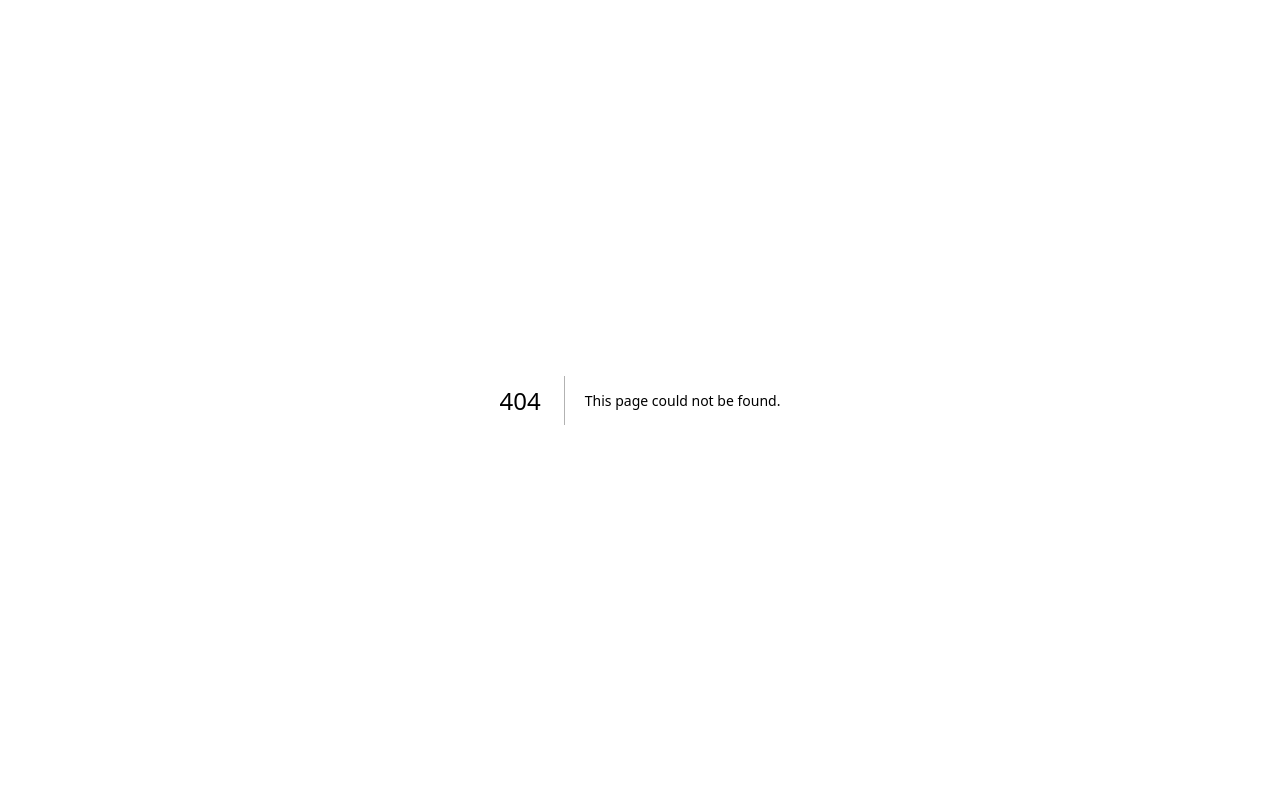
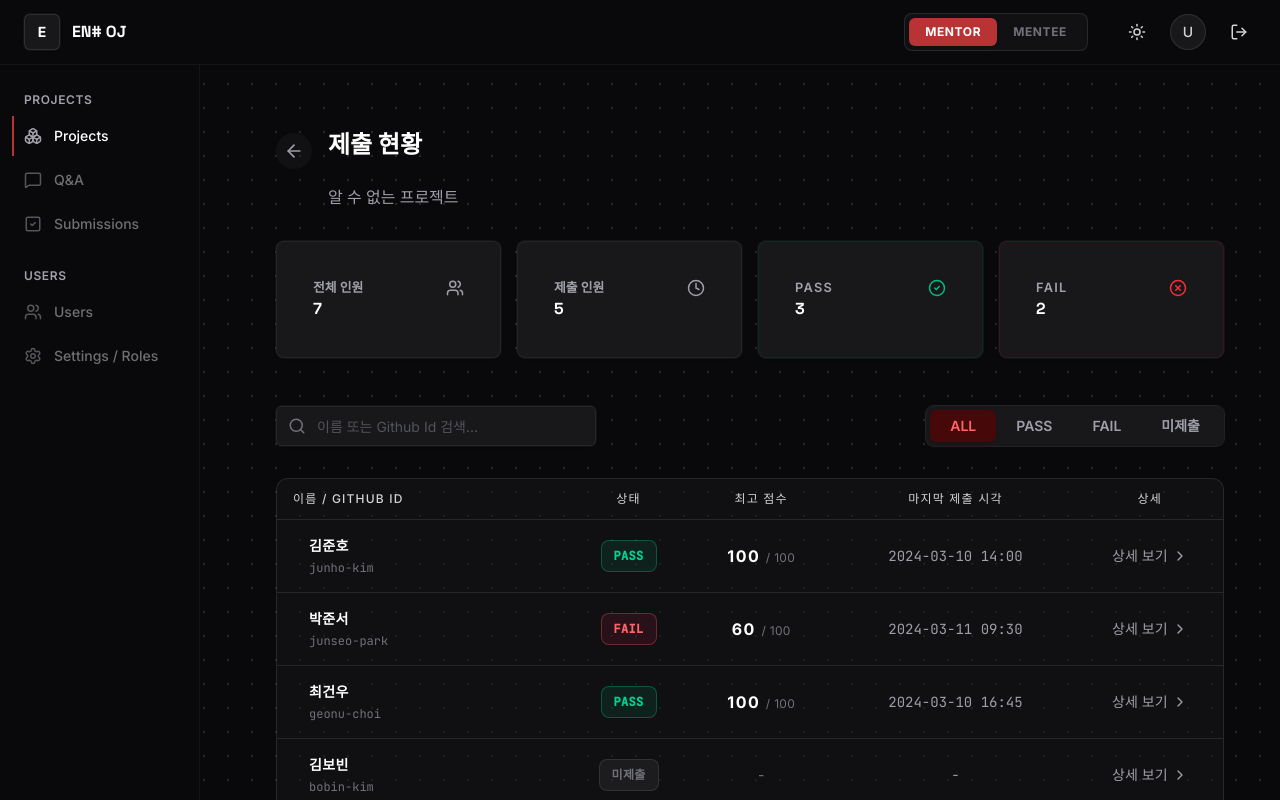
Before and after one commit to EnBuGi/Enbugi-client, a Next.js app: page /mentor/projects/1/submissions in a window 1280 px wide. Before the commit this address had no page. Shown: the top 800 px of the page. Built offline with nearby package versions, Linux system fonts and the light colour scheme; a web font is replaced by a local one.

Commit message:
[Feat] 멘토 프로젝트 제출 현황 페이지 구현

```diff
--- /dev/null
+++ b/src/app/mentor/projects/[id]/submissions/page.tsx
@@ -0,0 +1,19 @@
+import React from 'react';
+import { SubmissionList } from '@/features/mentor-projects/ui/SubmissionList';
+import { MOCK_PROJECTS } from '@/features/mentor-projects/api/projects';
+
+export default async function MentorProjectSubmissionsPage({
+  params,
+}: {
+  params: Promise<{ id: string }>;
+}) {
+  const resolvedParams = await params;
+  const project = MOCK_PROJECTS.find(p => p.id === resolvedParams.id);
+  const projectTitle = project ? project.title : '알 수 없는 프로젝트';
+
+  return (
+    <div className="w-full max-w-[1200px] mx-auto p-8">
+      <SubmissionList projectId={resolvedParams.id} projectTitle={projectTitle} />
+    </div>
+  );
+}
--- /dev/null
+++ b/src/features/mentor-projects/ui/SubmissionList.tsx
@@ -0,0 +1,199 @@
+'use client';
+
+import React, { useState } from 'react';
+import Link from 'next/link';
+import { useRouter } from 'next/navigation';
+import { Search, ArrowLeft, Users, Clock, CheckCircle2, XCircle, ChevronRight } from 'lucide-react';
+
+import { Text } from '@/shared/components/ui/Text';
+import { Button } from '@/shared/components/ui/Button';
+import { InputBox } from '@/shared/components/ui/InputBox/InputBox';
+import { Card } from '@/shared/components/ui/Card/Card';
+import { Badge } from '@/shared/components/ui/badge/Badge';
+import {
+  Table,
+  TableHeader,
+  TableRow,
+  TableHead,
+  TableBody,
+  TableCell,
+} from '@/shared/components/ui/Table';
+
+import { useMentorSubmissions } from '@/features/mentor-projects/hooks/useSubmissions';
+
+export function SubmissionList({ projectId, projectTitle }: { projectId: string; projectTitle: string }) {
+  const router = useRouter();
+  const [search, setSearch] = useState('');
+  const [filterType, setFilterType] = useState<'ALL' | 'PASS' | 'FAIL' | '미제출'>('ALL');
+
+  const { data: submissions = [], isLoading } = useMentorSubmissions(projectId);
+
+  const stats = {
+    total: submissions.length,
+    submitted: submissions.filter(s => s.status !== '미제출').length,
+    pass: submissions.filter(s => s.status === 'PASS').length,
+    fail: submissions.filter(s => s.status === 'FAIL').length,
+  };
+
+  const filteredSubmissions = submissions.filter(sub => {
+    const matchesSearch = sub.name.includes(search) || sub.gitId.includes(search);
+    const matchesFilter = filterType === 'ALL' || sub.status === filterType;
+    return matchesSearch && matchesFilter;
+  });
+
+  const getStatusBadgeOptions = (status: string) => {
+    switch (status) {
+      case 'PASS': return { intent: 'success' as const, tone: 'soft' as const, text: 'PASS', colorClass: 'text-emerald-400 border-emerald-400/30' };
+      case 'FAIL': return { intent: 'danger' as const, tone: 'soft' as const, text: 'FAIL', colorClass: 'text-red-400 border-red-400/30' };
+      default: return { intent: 'neutral' as const, tone: 'soft' as const, text: '미제출', colorClass: 'text-zinc-500 border-white/10' };
+    }
+  };
+
+  return (
+    <div className="flex flex-col gap-8">
+      {/* Header Section */}
+      <div className="flex items-start gap-4">
+        <button
+          onClick={() => router.push('/mentor/projects')}
+          className="mt-1 p-2 bg-surfaceHighlight/30 hover:bg-surfaceHighlight/60 rounded-full text-zinc-400 hover:text-white transition-colors"
+        >
+          <ArrowLeft size={20} />
+        </button>
+        <div className="flex flex-col gap-2">
+          <h1 className="text-2xl font-bold text-white mb-4">
+            제출 현황
+          </h1>
+          <Text variant="large" className="text-zinc-400 font-medium">
+            {projectTitle}
+          </Text>
+        </div>
+      </div>
+
+      {/* Stats Cards */}
+      <div className="grid grid-cols-2 md:grid-cols-4 gap-4">
+        <Card className="p-5 flex flex-col gap-3 justify-between">
+          <div className="flex justify-between items-center text-zinc-400">
+            <Text variant="small" className="font-semibold">전체 인원</Text>
+            <Users size={18} />
+          </div>
+          <Text variant="display-xl" className="text-white font-bold">{stats.total}</Text>
+        </Card>
+        <Card className="p-5 flex flex-col gap-3 justify-between">
+          <div className="flex justify-between items-center text-zinc-400">
+            <Text variant="small" className="font-semibold">제출 인원</Text>
+            <Clock size={18} />
+          </div>
+          <Text variant="display-xl" className="text-white font-bold">{stats.submitted}</Text>
+        </Card>
+        <Card className="p-5 flex flex-col gap-3 justify-between border-emerald-900/30">
+          <div className="flex justify-between items-center text-emerald-500">
+            <Text variant="small" className="font-semibold tracking-widest">PASS</Text>
+            <CheckCircle2 size={18} />
+          </div>
+          <Text variant="display-xl" className="text-white font-bold">{stats.pass}</Text>
+        </Card>
+        <Card className="p-5 flex flex-col gap-3 justify-between border-red-900/30">
+          <div className="flex justify-between items-center text-red-500">
+            <Text variant="small" className="font-semibold tracking-widest">FAIL</Text>
+            <XCircle size={18} />
+          </div>
+          <Text variant="display-xl" className="text-white font-bold">{stats.fail}</Text>
+        </Card>
+      </div>
+
+      {/* Filter Bar */}
+      <div className="flex flex-col sm:flex-row items-center justify-between gap-4 mt-4">
+        <div className="w-full sm:w-[320px]">
+          <InputBox
+            placeholder="이름 또는 Github Id 검색..."
+            icon={<Search size={18} />}
+            value={search}
+            onChange={(e: React.ChangeEvent<HTMLInputElement>) => setSearch(e.target.value)}
+          />
+        </div>
+
+        <div className="flex p-1 bg-surface ring-1 ring-white/10 rounded-lg">
+          {(['ALL', 'PASS', 'FAIL', '미제출'] as const).map(type => (
+            <button
+              key={type}
+              onClick={() => setFilterType(type)}
+              className={`px-5 py-1.5 rounded-md text-sm font-semibold transition-all ${filterType === type
+                ? 'bg-red-950 text-red-400 shadow-sm'
+                : 'text-zinc-400 hover:text-white hover:bg-white/5'
+                }`}
+            >
+              {type}
+            </button>
+          ))}
+        </div>
+      </div>
+
+      {/* Table Section */}
+      <div className="rounded-xl border border-white/10 bg-surface/50 overflow-hidden">
+        <Table>
+          <TableHeader>
+            <TableRow>
+              <TableHead className="w-[300px]">이름 / Github Id</TableHead>
+              <TableHead className="w-[120px] text-center">상태</TableHead>
+              <TableHead className="w-[150px] text-center">최고 점수</TableHead>
+              <TableHead className="w-[250px] text-center">마지막 제출 시각</TableHead>
+              <TableHead className="w-[150px] text-center">상세</TableHead>
+            </TableRow>
+          </TableHeader>
+          <TableBody>
+            {filteredSubmissions.map((sub) => {
+              const bgBadge = getStatusBadgeOptions(sub.status);
+
+              return (
+                <TableRow key={sub.id} className="group cursor-pointer hover:bg-white/5" onClick={() => router.push(`/mentor/projects/${projectId}/submissions/${sub.id}`)}>
+                  <TableCell>
+                    <div className="flex flex-col gap-1 pl-4">
+                      <span className="font-semibold text-white tracking-wide">{sub.name}</span>
+                      <span className="text-xs text-zinc-500 font-mono">{sub.gitId}</span>
+                    </div>
+                  </TableCell>
+                  <TableCell className="text-center">
+                    <Badge
+                      intent={bgBadge.intent}
+                      tone={bgBadge.tone}
+                      size="sm"
+                      className={bgBadge.colorClass}
+                    >
+                      {bgBadge.text}
+                    </Badge>
+                  </TableCell>
+                  <TableCell className="text-center">
+                    {sub.score !== null ? (
+                      <span className="text-white font-bold tracking-widest text-base">
+                        {sub.score} <span className="text-xs text-zinc-500 font-normal tracking-wide">/ 100</span>
+                      </span>
+                    ) : (
+                      <span className="text-zinc-500">-</span>
+                    )}
+                  </TableCell>
+                  <TableCell className="text-center text-zinc-400 text-sm font-mono">
+                    {sub.lastSubmittedAt || '-'}
+                  </TableCell>
+                  <TableCell className="text-center">
+                    <div className="flex items-center justify-center gap-1 text-sm text-zinc-400 group-hover:text-primary transition-colors">
+                      상세 보기 <ChevronRight size={16} />
+                    </div>
+                  </TableCell>
+                </TableRow>
+              );
+            })}
+
+            {filteredSubmissions.length === 0 && (
+              <TableRow>
+                <TableCell colSpan={5} className="h-32 text-center text-zinc-500">
+                  검색 결과가 없습니다.
+                </TableCell>
+              </TableRow>
+            )}
+          </TableBody>
+        </Table>
+      </div>
+
+    </div>
+  );
+}
```
